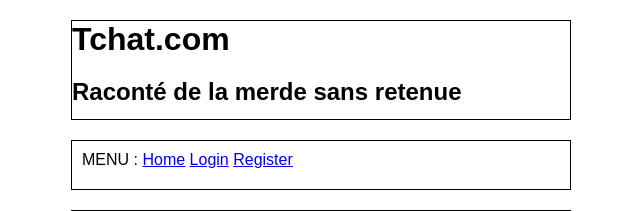
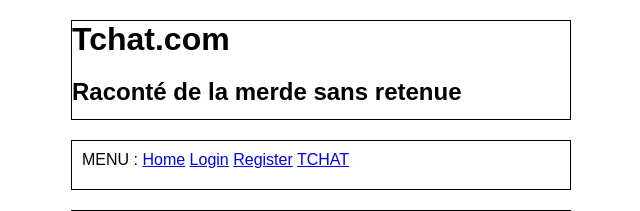
Before and after one commit to zzpapy/tchat, a PHP site: page /index.php in a window 1280 px wide. Shown: the top 211 px of the page, without its empty margins (319-959 px from the left). Run offline with PHP 8.4, Linux system fonts and the light colour scheme.

Commit message:
index + page TCHAT

```diff
--- a/index.php
+++ b/index.php
@@ -1,13 +1,19 @@
 <?php
+	session_start();
 	//var_dump($_POST);
+	$db = mysqli_connect("192.168.1.95", "tchat", "tchat", "tchat");
+
 	$error = '';
 	$page = 'home';
-$access = ["home" , "login" , "register"];
+	$access = ["home", "login", "register", "tchat"];
+
 	if (isset($_GET['page']) && in_array($_GET['page'], $access))
 	{
 		$page = $_GET['page'];
 	}
+
 	$accessTraitement = [""];
+
 	if (in_array($page, $accessTraitement))
 		require('apps/traitement_'.$page.'.php');
 	require('apps/skel.php');
--- a/views/menu.phtml
+++ b/views/menu.phtml
@@ -3,4 +3,5 @@
 	<a href="index.php?page=home">Home</a>
 	<a href="index.php?page=login">Login</a>
 	<a href="index.php?page=register">Register</a>
+	<a href="index.php?page=tchat">TCHAT</a>
 </nav>
```
Also changed, not shown: views/home.phtml (indentation only). Lines whose indentation alone changed are shown as unchanged.
